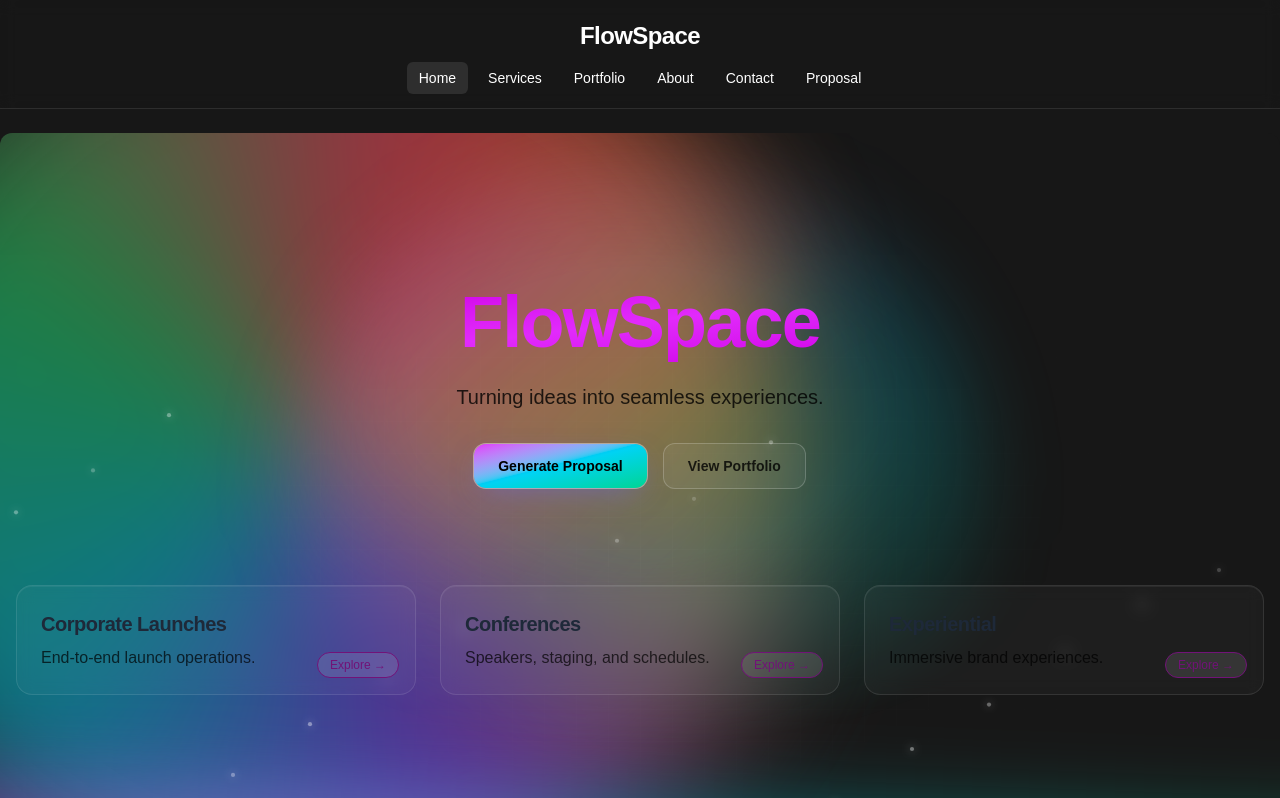
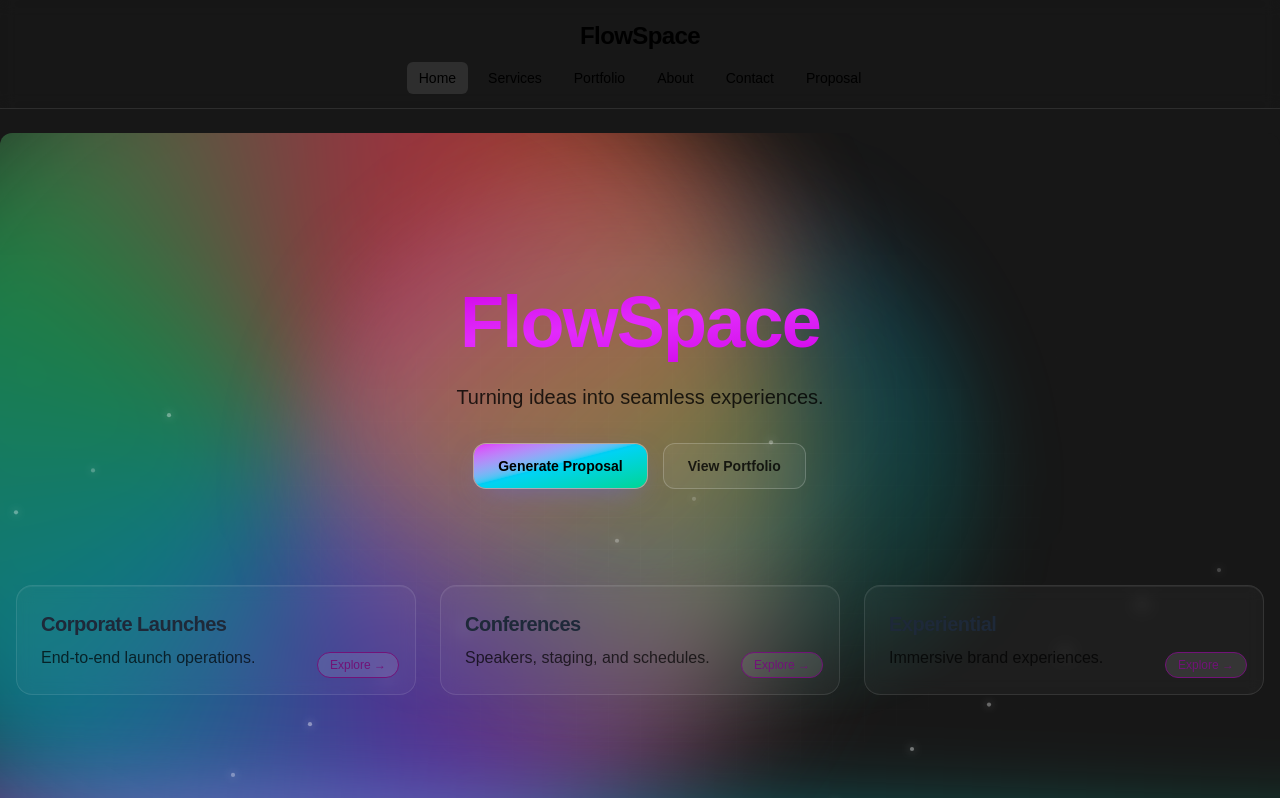
Before and after one commit to shay122990/flowspace-event-agency, a Next.js app: page / in a window 1280 px wide. Shown: the top 798 px of the page. Built offline with nearby package versions, Linux system fonts and the light colour scheme.

Commit message:
desktop menu text to black

```diff
--- a/src/app/components/Navbar.tsx
+++ b/src/app/components/Navbar.tsx
@@ -46,7 +46,7 @@ export default function Navbar() {
         "text-black",
         "lg:border-b lg:border-white/10",
         "lg:backdrop-blur lg:bg-transparent lg:supports-[backdrop-filter]:bg-transparent",
-        "lg:text-white",
+        "lg:text-black",
       ].join(" ")}
     >
       {/* Mobile bar */}
@@ -67,7 +67,7 @@ export default function Navbar() {
 
         <Link
           href="/proposal"
-          className="inline-flex items-center rounded-md px-3 py-2 text-sm font-medium bg-black/40 text-white hover:bg-purple-400 focus:outline-none focus:ring-2 focus:ring-black/30"
+          className="inline-flex items-center rounded-md px-3 py-2 text-sm font-medium bg-black/10 text-black hover:bg-purple-400 focus:outline-none focus:ring-2 focus:ring-black/30"
         >
           Proposal
         </Link>
```
